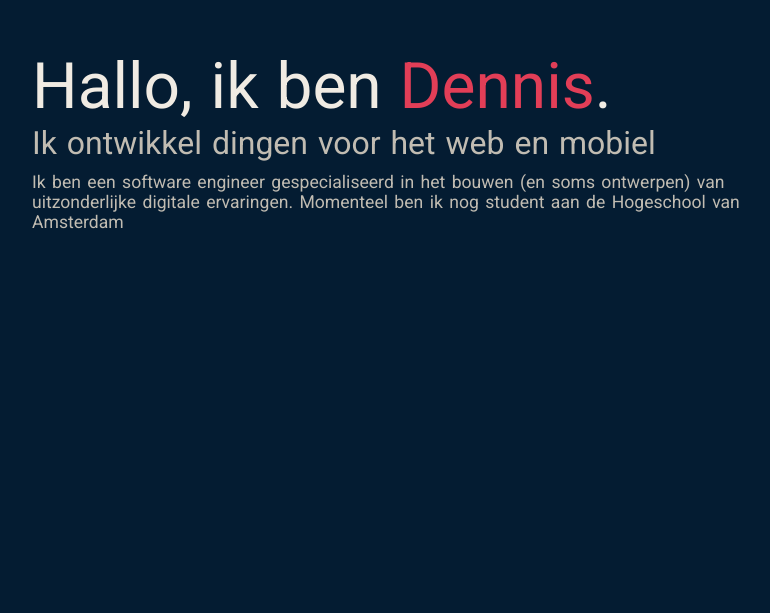
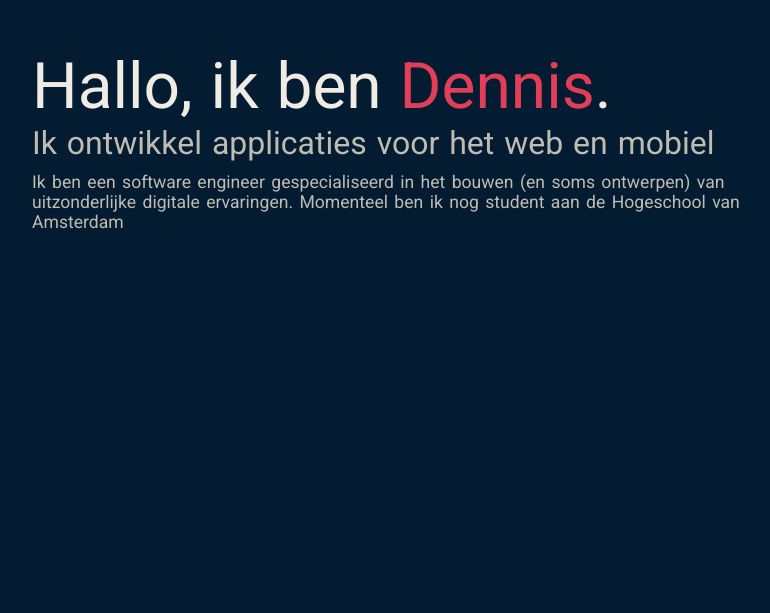
Before and after one commit to kingdennis-crypto/dennis-portfolio, a Gatsby site: page / in a window 1280 px wide. Shown: the part 187-800 px from the top of the page, without its empty margins (32-802 px from the left). Built offline with nearby package versions, Linux system fonts and the light colour scheme; Gatsby itself is replaced by a stand-in of ours.

Commit message:
feat: :pencil2: Changed the title and some text in the intro

```diff
--- a/src/components/intro.js
+++ b/src/components/intro.js
@@ -12,7 +12,7 @@ const Intro = () => {
             typewriter.typeString("Hallo, ik ben <span class='standoutText'>Dennis</span>.").start()
           }}
         />
-        <div id='introSubtitle'>Ik ontwikkel dingen voor het web en mobiel</div>
+        <div id='introSubtitle'>Ik ontwikkel applicaties voor het web en mobiel</div>
         <div id='introDescription'>Ik ben een software engineer gespecialiseerd in het bouwen (en soms ontwerpen) van uitzonderlijke digitale ervaringen. Momenteel ben ik nog student aan de Hogeschool van Amsterdam</div>
       </div>
     </Container>
--- a/src/pages/index.js
+++ b/src/pages/index.js
@@ -31,4 +31,4 @@ const IndexPage = () => {
 
 export default IndexPage
 
-export const Head = () => <title>Home Page</title>
+export const Head = () => <title>Dennis Moes</title>
```
